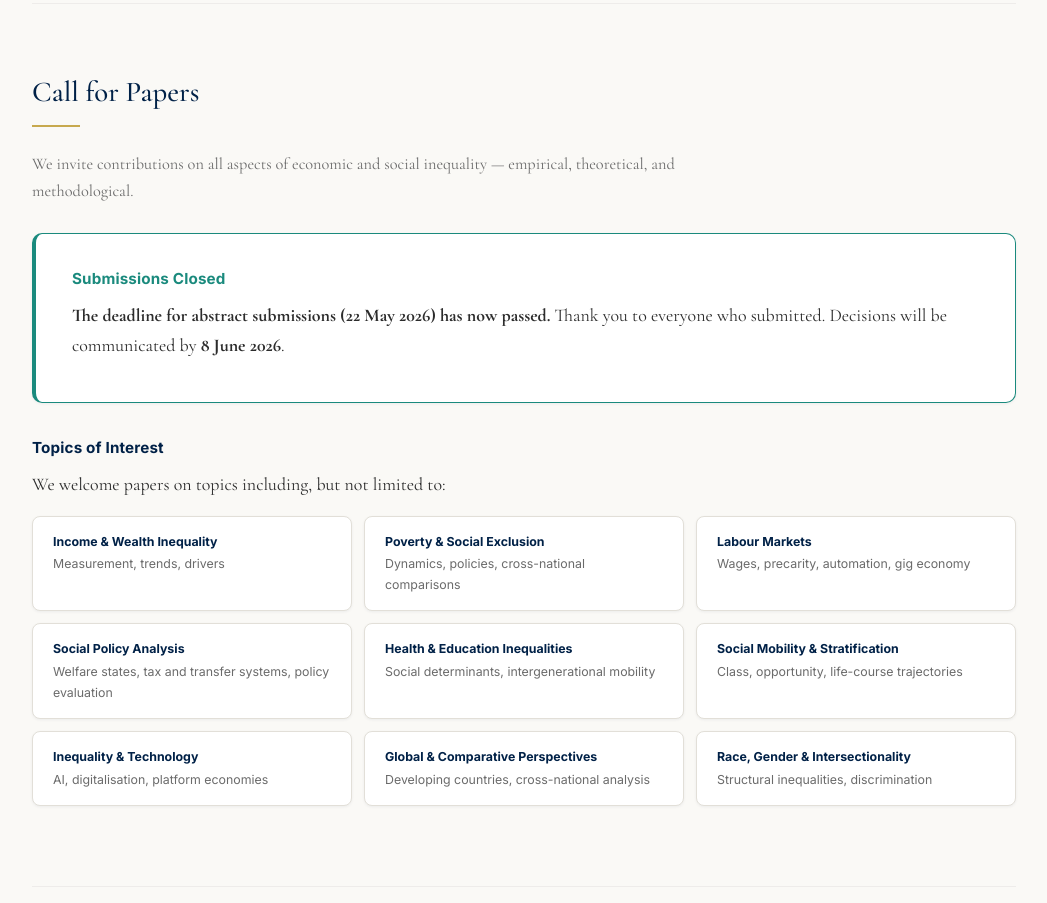
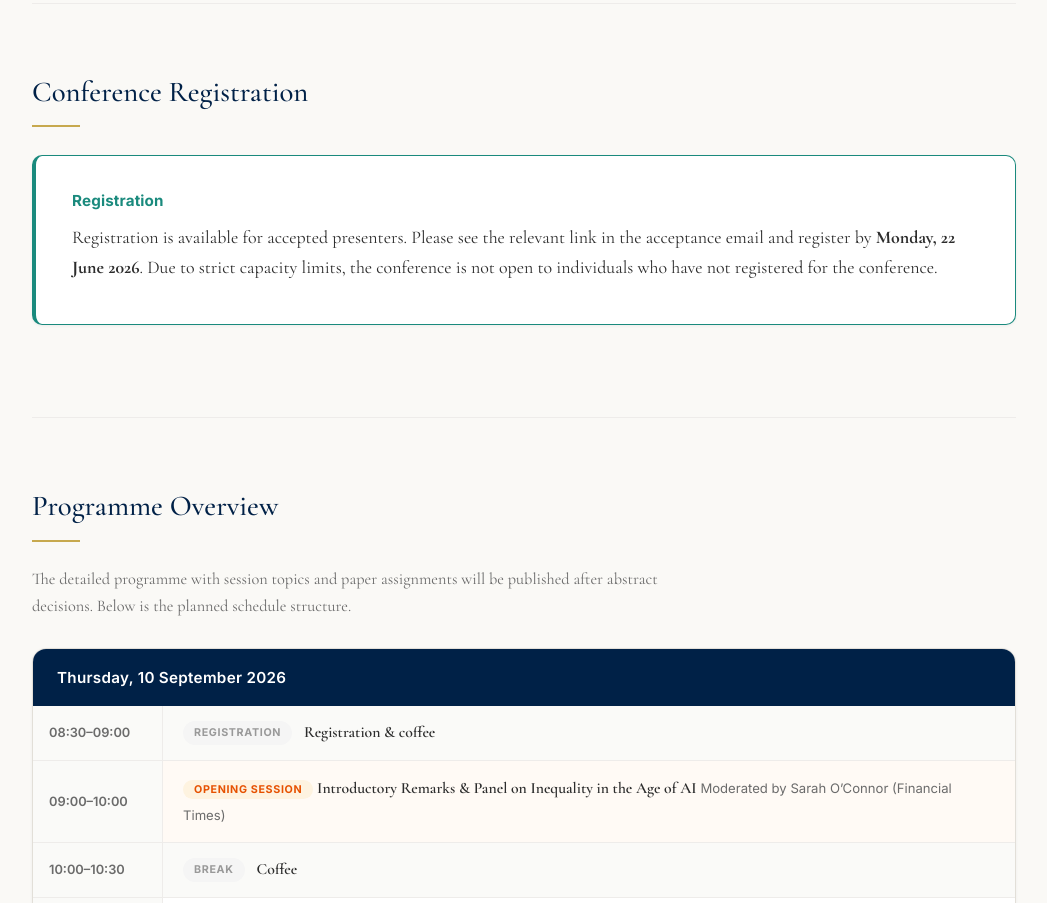
Before and after one commit to atkinsonconference/atkinsonconference.github.io, a plain HTML site: page index.html in a window 1280 px wide. Shown: the part 1897-2800 px from the top of the page, without its empty margins (116-1163 px from the left). Drawn offline with nearby package versions, Linux system fonts and the light colour scheme.

Commit message:
Switch CfP to Conference Registration; tidy Venue section
Co-Authored-By: Claude Opus 4.8 (1M context) <noreply@anthropic.com>

```diff
--- a/index.html
+++ b/index.html
@@ -949,7 +949,7 @@
         <ul>
             <li><a href="#about">About</a></li>
             <li><a href="#keynotes">Speakers</a></li>
-            <li><a href="#cfp">Call for Papers</a></li>
+            <li><a href="#cfp">Registration</a></li>
             <li><a href="#programme">Programme</a></li>
             <li><a href="#dates">Key Dates</a></li>
             <li><a href="#venue">Venue &amp; Travel</a></li>
@@ -1089,30 +1089,14 @@
         <p style="margin-top: 18px; font-family: 'Inter', sans-serif; font-size: 0.85em; color: var(--muted);">Additional speakers to be announced.</p>
     </section>
 
-    <!-- ── Call for Papers ── -->
+    <!-- ── Conference Registration ── -->
     <section id="cfp">
-        <h2>Call for Papers</h2>
+        <h2>Conference Registration</h2>
         <div class="gold-rule"></div>
-        <p class="section-lead">We invite contributions on all aspects of economic and social inequality &mdash; empirical, theoretical, and methodological.</p>
 
         <div class="cfp-box">
-            <h3>Submissions Closed</h3>
-            <p><strong>The deadline for abstract submissions (22 May 2026) has now passed.</strong> Thank you to everyone who submitted. Decisions will be communicated by <strong>8 June 2026</strong>.</p>
-        </div>
-
-        <h3>Topics of Interest</h3>
-        <p>We welcome papers on topics including, but not limited to:</p>
-        <div class="topics-grid">
-            <div class="topic-item"><strong>Income &amp; Wealth Inequality</strong> <span>Measurement, trends, drivers</span></div>
-            <div class="topic-item"><strong>Poverty &amp; Social Exclusion</strong> <span>Dynamics, policies, cross-national comparisons</span></div>
-            <div class="topic-item"><strong>Labour Markets</strong> <span>Wages, precarity, automation, gig economy</span></div>
-            <div class="topic-item"><strong>Social Policy Analysis</strong> <span>Welfare states, tax and transfer systems, policy evaluation</span></div>
-            <div class="topic-item"><strong>Health &amp; Education Inequalities</strong> <span>Social determinants, intergenerational mobility</span></div>
-            <div class="topic-item"><strong>Social Mobility &amp; Stratification</strong> <span>Class, opportunity, life-course trajectories</span></div>
-            <div class="topic-item"><strong>Inequality &amp; Technology</strong> <span>AI, digitalisation, platform economies</span></div>
-            <div class="topic-item"><strong>Global &amp; Comparative Perspectives</strong> <span>Developing countries, cross-national analysis</span></div>
-            <div class="topic-item"><strong>Race, Gender &amp; Intersectionality</strong> <span>Structural inequalities, discrimination</span></div>
-            <!-- PLACEHOLDER: Adjust or expand topic list -->
+            <h3>Registration</h3>
+            <p>Registration is available for accepted presenters. Please see the relevant link in the acceptance email and register by <strong>Monday, 22 June 2026</strong>. Due to strict capacity limits, the conference is not open to individuals who have not registered for the conference.</p>
         </div>
     </section>
 
@@ -1323,8 +1307,6 @@
         <h2>Venue &amp; Travel</h2>
         <div class="gold-rule"></div>
 
-        <div class="venue-grid">
-            <div class="venue-card">
         <h3>Nuffield College</h3>
         <p>New Road, Oxford OX1 1NF, United Kingdom</p>
         <p>Nuffield College is located in the heart of Oxford, a short walk from the train station and city centre. All conference sessions, meals, and social events take place on the college grounds.</p>
@@ -1335,22 +1317,12 @@
             <li><strong>By bus:</strong> The Oxford Tube and X90 run frequently from London Victoria (~1.5 hrs).</li>
             <li><strong>By air:</strong> London Heathrow (LHR) is the nearest major airport, with direct bus connections to Oxford (~1.5 hrs). Birmingham (BHX) is also convenient.</li>
         </ul>
-            </div>
-            <div class="venue-card">
-                <h3>Accommodation</h3>
-                <p>We have a block booking of rooms at <strong>St Anne&rsquo;s College</strong>, roughly a 15-minute walk from Nuffield College. Other options are listed below. As Oxford is busy throughout the summer, we encourage attendees to book as early as possible.</p>
-
-                <h3>Conference Dinner</h3>
-                <p>A conference dinner will be held on Thursday evening in the Nuffield College Dining Hall. All registered participants are welcome.</p>
-                <!-- PLACEHOLDER: Note if dinner requires separate registration -->
-            </div>
-        </div>
 
         <!-- ── Where to Stay ── -->
         <h3>Where to Stay</h3>
         <div class="stanne-box">
             <h3>Block booking &mdash; St Anne&rsquo;s College</h3>
-            <p>We hold a block of rooms at St Anne&rsquo;s College, approximately a 15-minute walk from Nuffield College. <span class="rates">&pound;90 per night en suite &middot; &pound;60 per night with a shared bathroom.</span> Please see your acceptance letter for the booking code and link. Availability is limited, so we encourage attendees to book as soon as possible.</p>
+            <p>We are holding a block of rooms at St Anne&rsquo;s College, approximately a 15-minute walk from Nuffield College. <span class="rates">&pound;90 per night en suite &middot; &pound;60 per night with a shared bathroom.</span> Please see your acceptance letter for the booking code and link. Availability is limited, so we encourage attendees to book as soon as possible.</p>
         </div>
 
         <p>Alternatively, there are a number of hotels within a 15-minute walk of the conference venue. We advise booking early, as Oxford attracts many visitors during the summer months. Secure luggage storage will be available on both days of the conference.</p>
```
Lines whose indentation alone changed are shown as unchanged.
